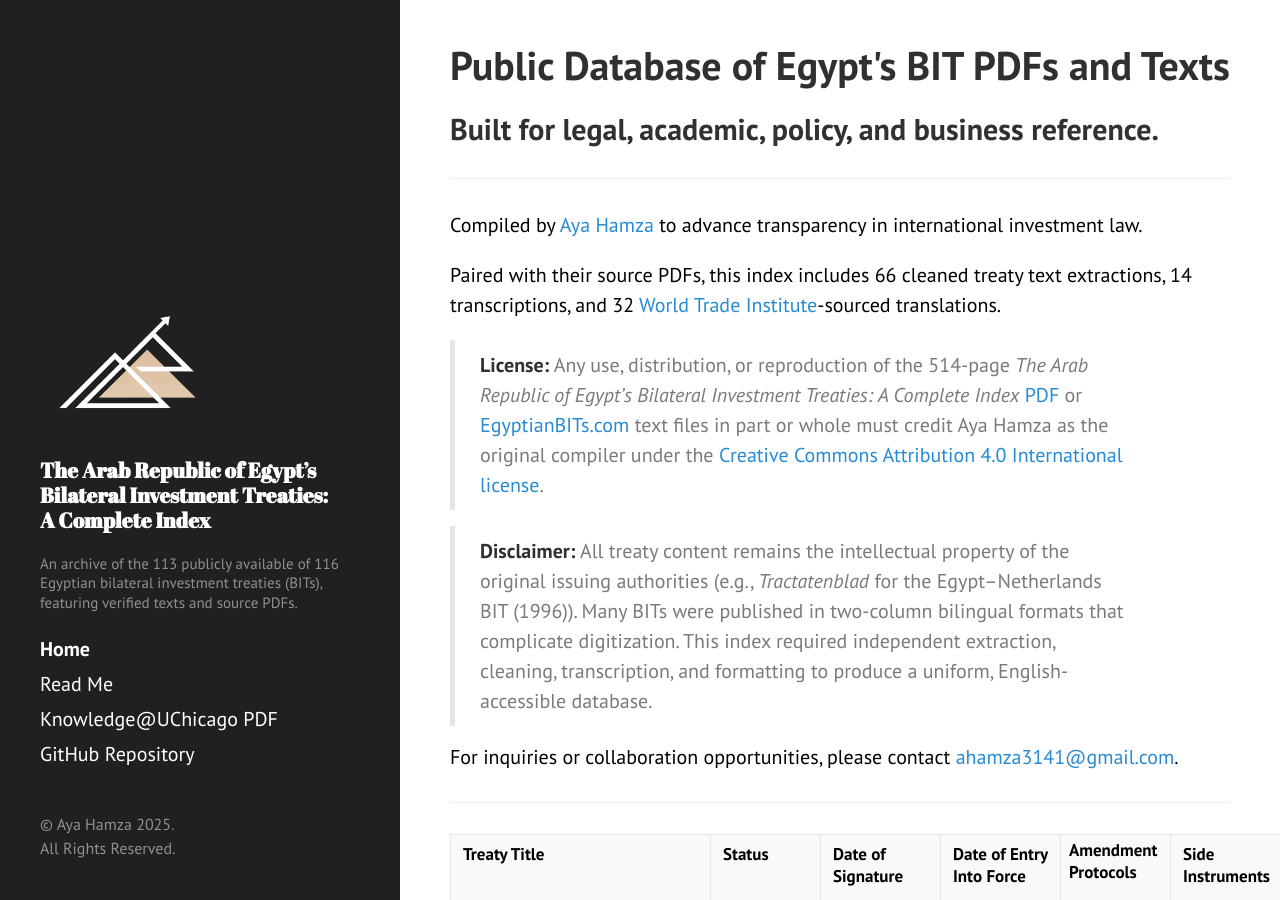
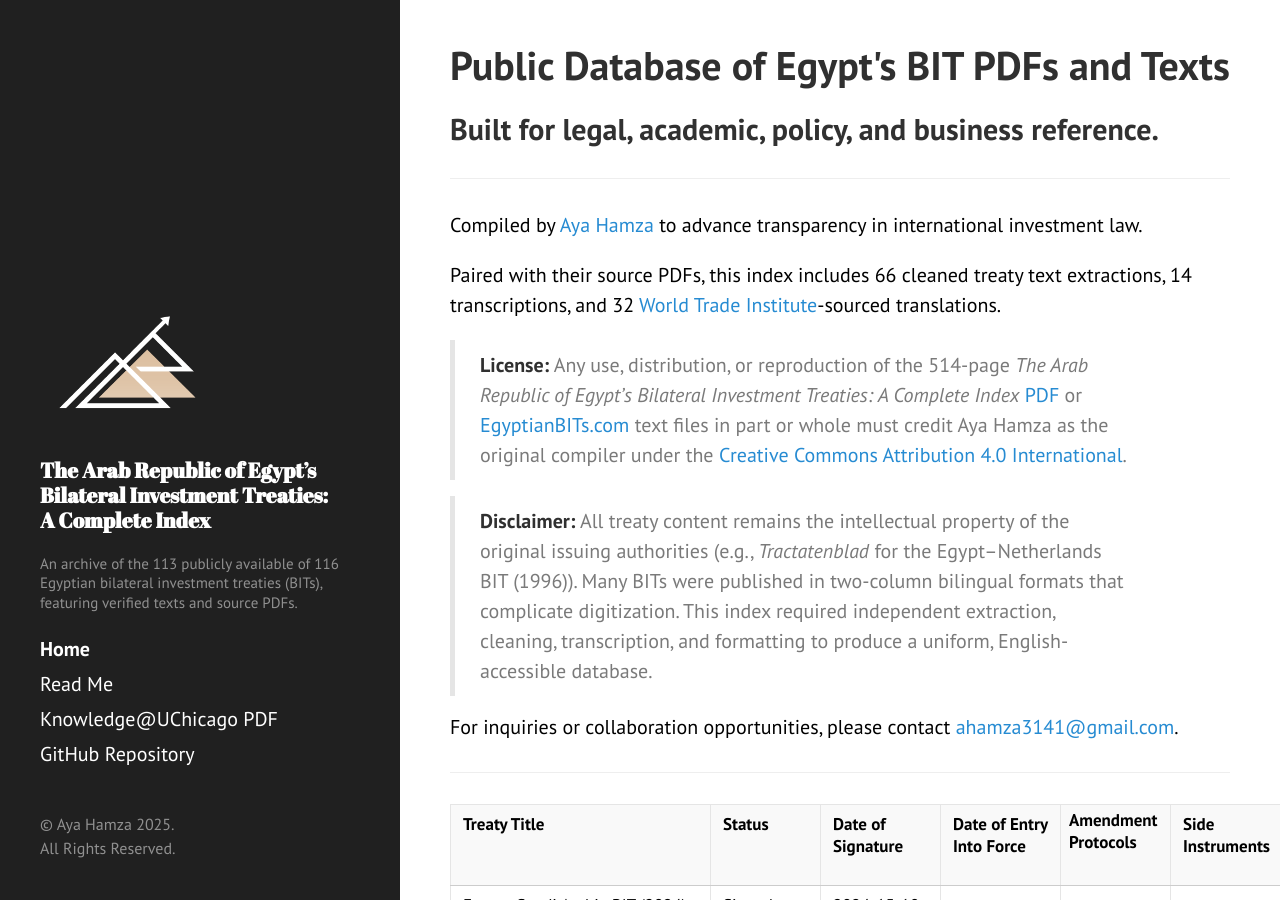
Before and after one commit to ayahamza1/MENABITs, a Jekyll site: the page built from index.md, in a window 1280 px wide and 900 px high. Built offline with Jekyll 4.4.1, drawn with Linux system fonts in a browser that asks for light colours.

Commit message:
Update index.md

```diff
--- a/index.md
+++ b/index.md
@@ -12,7 +12,7 @@
 
 Paired with their source PDFs, this index includes 66 cleaned treaty text extractions, 14 transcriptions, and 32 [World Trade Institute](https://edit.wti.org/document/investment-treaty/search)-sourced translations.
 
-> **License:** Any use, distribution, or reproduction of the 514-page *The Arab Republic of Egypt’s Bilateral Investment Treaties: A Complete Index* [PDF](https://knowledge.uchicago.edu/record/14799?ln=en&v=pdf) or [EgyptianBITs.com](https://egyptianbits.com) text files in part or whole must credit Aya Hamza as the original compiler under the <a href="https://creativecommons.org/licenses/by/4.0/">Creative Commons Attribution 4.0 International license</a>.
+> **License:** Any use, distribution, or reproduction of the 514-page *The Arab Republic of Egypt’s Bilateral Investment Treaties: A Complete Index* [PDF](https://knowledge.uchicago.edu/record/14799?ln=en&v=pdf) or [EgyptianBITs.com](https://egyptianbits.com) text files in part or whole must credit Aya Hamza as the original compiler under the <a href="https://creativecommons.org/licenses/by/4.0/">Creative Commons Attribution 4.0 International</a>.
 
 > **Disclaimer:** All treaty content remains the intellectual property of the original issuing authorities (e.g., *Tractatenblad* for the Egypt–Netherlands BIT (1996)). Many BITs were published in two-column bilingual formats that complicate digitization. This index required independent extraction, cleaning, transcription, and formatting to produce a uniform, English-accessible database.
 
```
